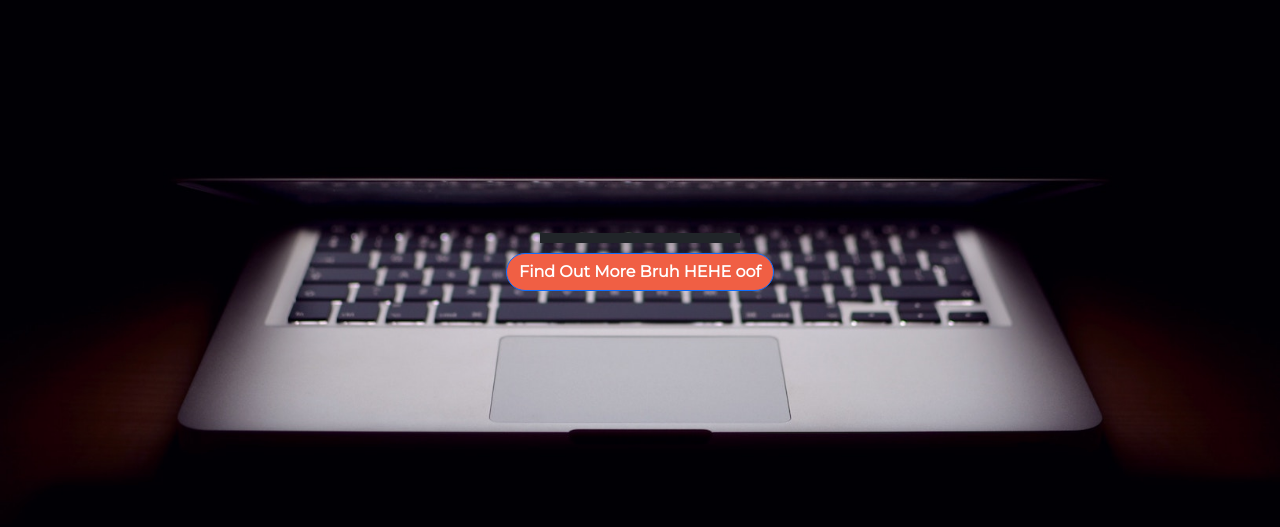
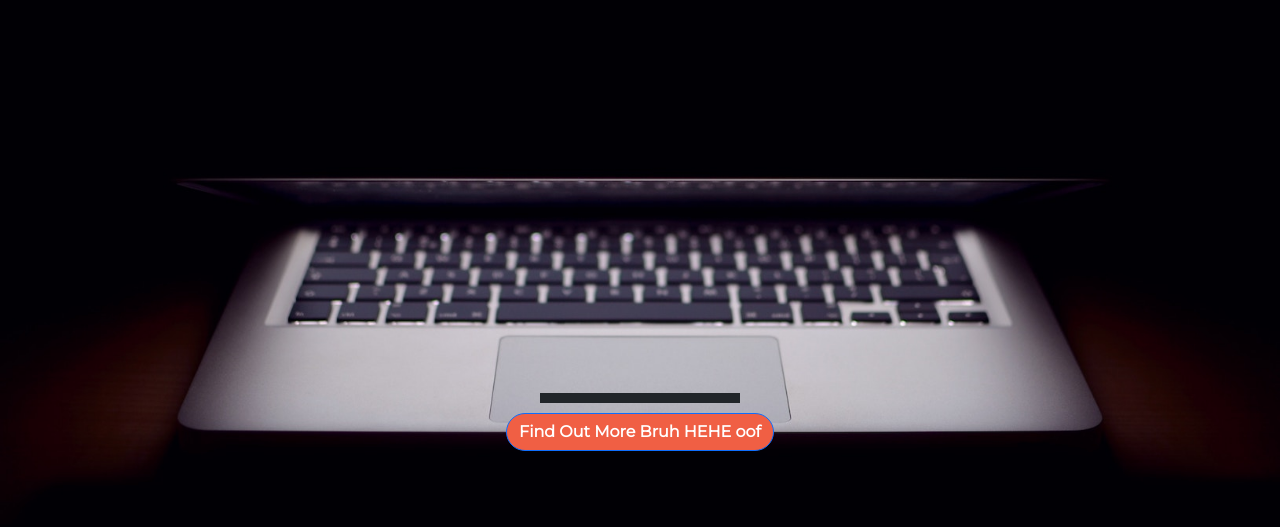
Before and after one commit to Dovahboi/Dovahboi.github.io, a plain HTML site: page index.html in a window 1280 px wide. Shown: the part 135-662 px from the top of the page. Drawn offline with nearby package versions, Linux system fonts and the light colour scheme.

Commit message:
Update style.css

```diff
--- a/style.css
+++ b/style.css
@@ -34,7 +34,7 @@ h1
   transform: scale(1.1);
 }
 hr{
-
+  background-color:rgba(212, 86, 59 , 1.0);
   border-width: 10px;
   max-width: 200px;
   position: relative;
@@ -45,6 +45,6 @@ hr{
 }
 .bruh{
   position: relative;
-  top: 180px;
+  top: 340px;
 
 }
```
